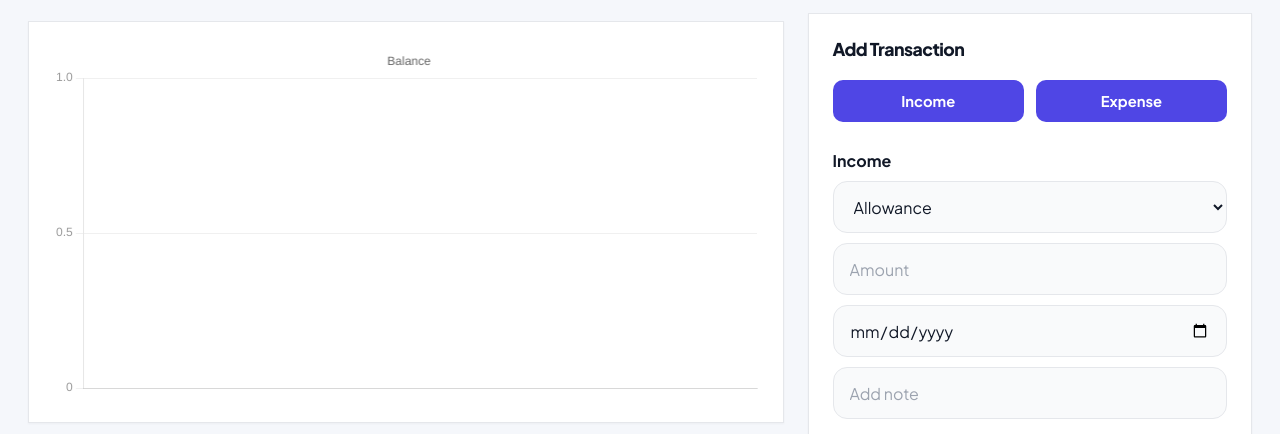
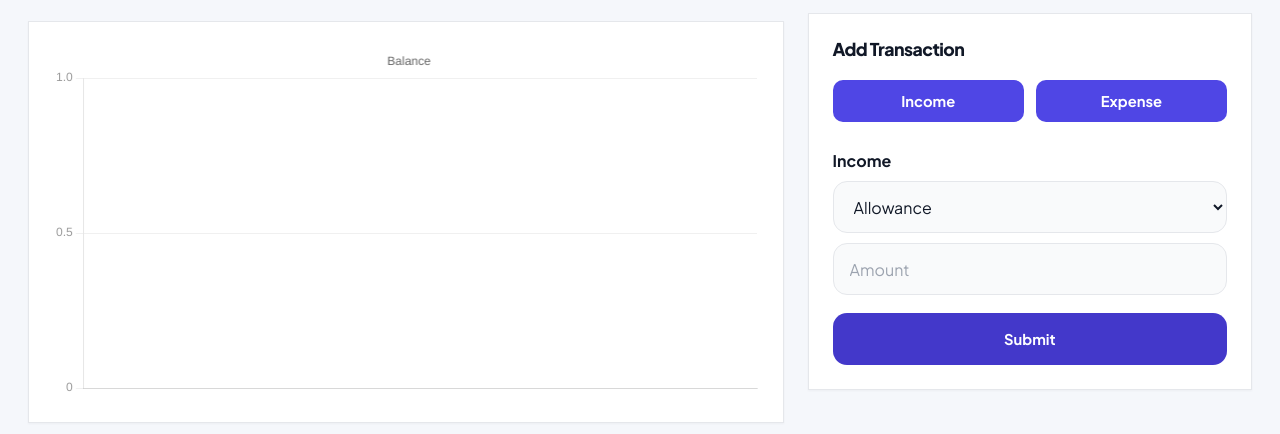
Before and after one commit to charles-edem/expense-tracker, a plain HTML site: page index.html in a window 1280 px wide. Shown: the part 302-736 px from the top of the page. Drawn offline with nearby package versions, Linux system fonts and the light colour scheme.

Commit message:
Updating entire HTML

```diff
--- a/index.html
+++ b/index.html
@@ -118,8 +118,6 @@
                         </select>
 
                         <input type="number" id="incomeAmount" min="0" placeholder="Amount">
-                        <input type="date" id="incomeDate">
-                        <input type="text" id="incomeNote" placeholder="Add note">
 
                         <button type="submit" id="incomeTransactionBtn">Submit</button>
                     </form>
@@ -137,10 +135,6 @@
                             <option value="academics">Academics</option>
                             <option value="bills">Bills</option>
                         </select>
-
-                        <input type="date" id="expenseDate">
-                        <input type="text" id="expenseNote" placeholder="Add note">
-
                         <button type="submit" id="expenseTransactionBtn">Submit</button>
                     </form>
                 </section>
```
